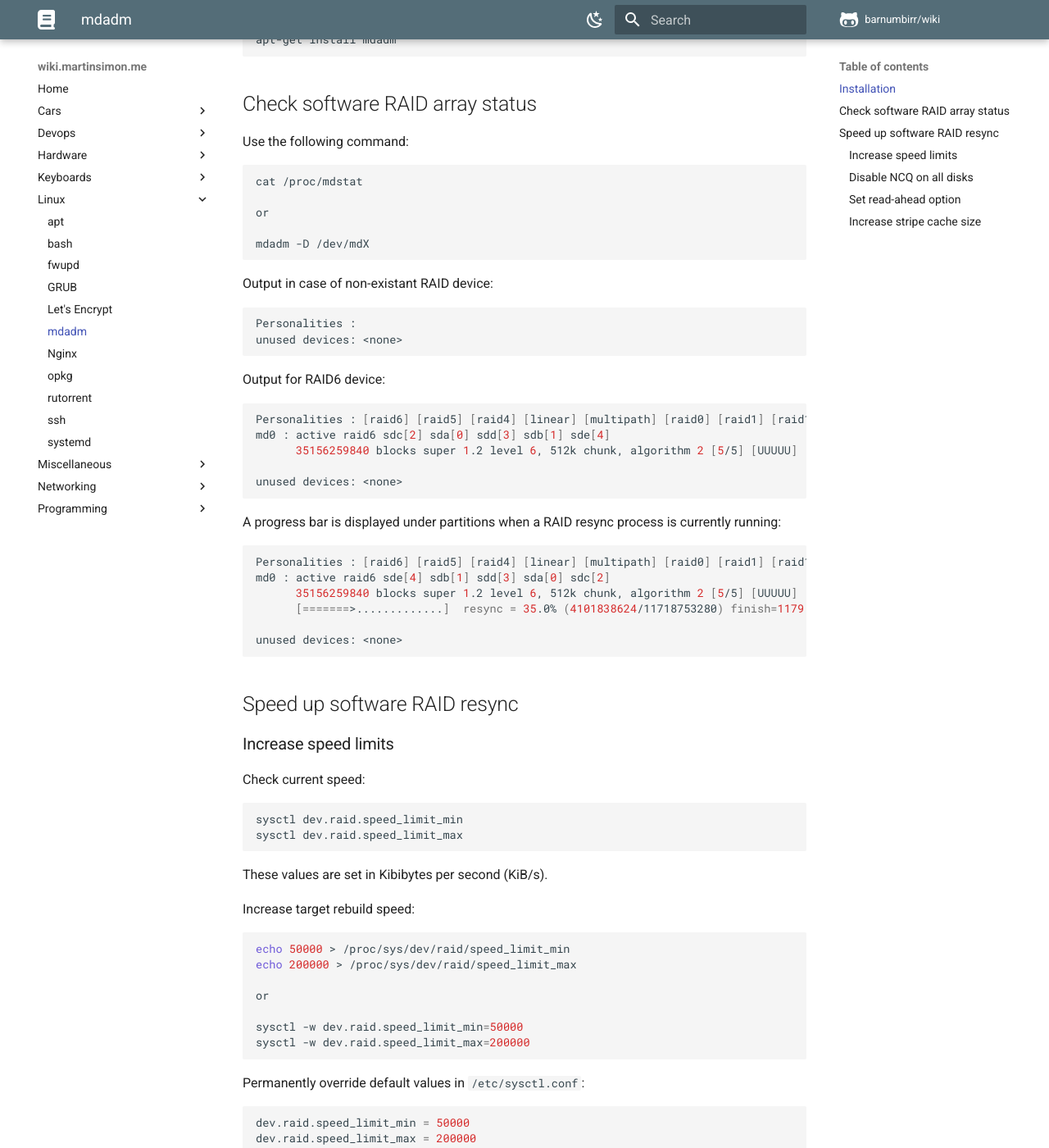
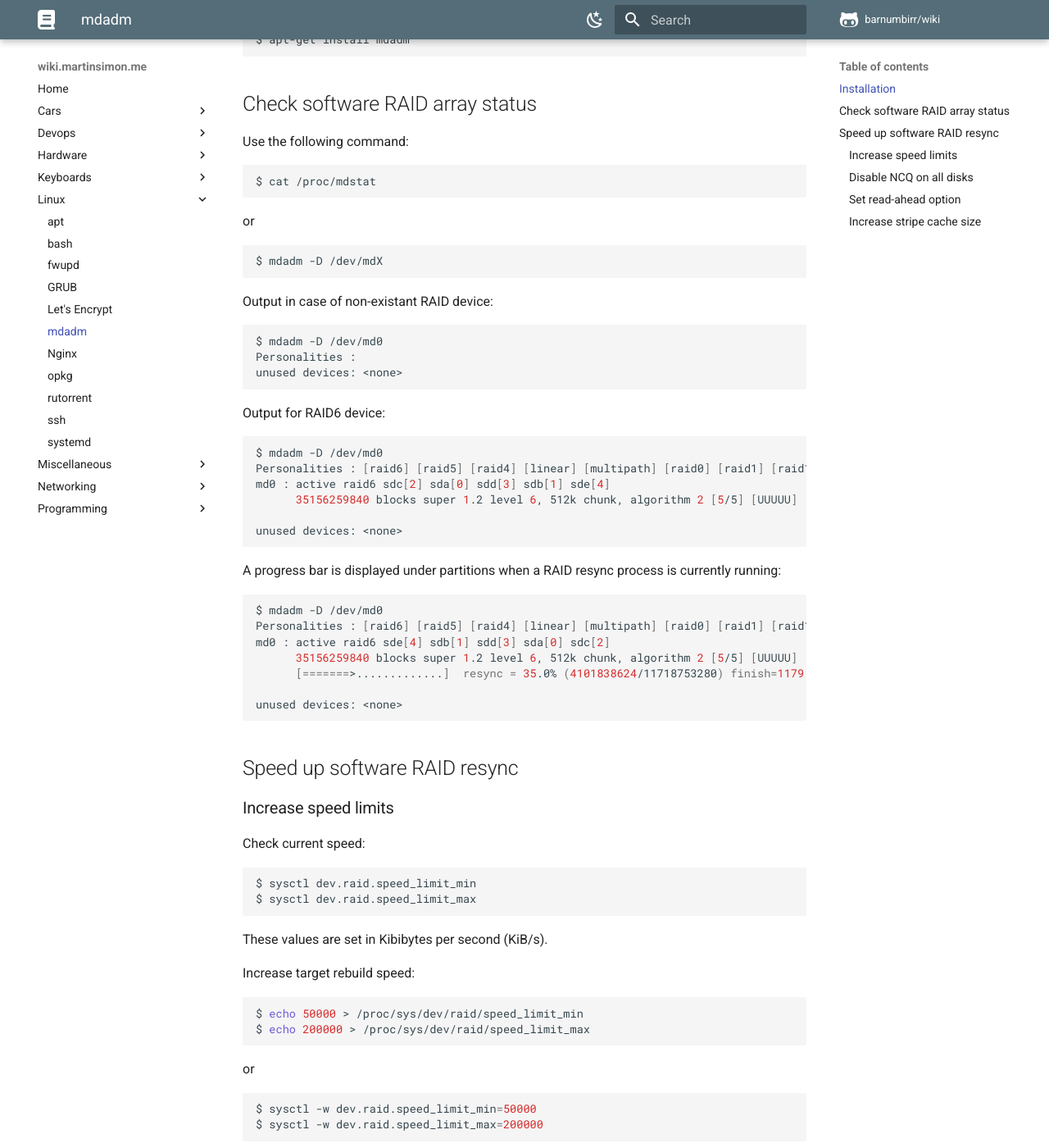
Before and after one commit to barnumbirr/wiki, an MkDocs documentation site: the page built from docs/linux/mdadm.md, in a window 1280 px wide and 1400 px high, scrolled down 202 px. Shown: the whole window at 82% size. Built offline with MkDocs 1.6.1 and Material for MkDocs 9.7.7, drawn with Linux system fonts in a browser that asks for light colours; comment, search, counter and statistics services are not loaded.

Commit message:
code block syntax fixes

````diff
--- a/docs/linux/mdadm.md
+++ b/docs/linux/mdadm.md
@@ -9,7 +9,7 @@ tags: [ 'mdadm', 'RAID', 'software', 'array', 'disk' ]
 ## Installation
 
 ```bash
-apt-get install mdadm
+$ apt-get install mdadm
 ```
 
 ## Check software RAID array status
@@ -17,16 +17,19 @@ apt-get install mdadm
 Use the following command:
 
 ```bash
-cat /proc/mdstat
+$ cat /proc/mdstat
+```
 
 or
 
-mdadm -D /dev/mdX
+```bash
+$ mdadm -D /dev/mdX
 ```
 
 Output in case of non-existant RAID device:
 
 ```bash
+$ mdadm -D /dev/md0
 Personalities :
 unused devices: <none>
 ```
@@ -34,6 +37,7 @@ unused devices: <none>
 Output for RAID6 device:
 
 ```bash
+$ mdadm -D /dev/md0
 Personalities : [raid6] [raid5] [raid4] [linear] [multipath] [raid0] [raid1] [raid10]
 md0 : active raid6 sdc[2] sda[0] sdd[3] sdb[1] sde[4]
       35156259840 blocks super 1.2 level 6, 512k chunk, algorithm 2 [5/5] [UUUUU]
@@ -44,6 +48,7 @@ unused devices: <none>
 A progress bar is displayed under partitions when a RAID resync process is currently running:
 
 ```bash
+$ mdadm -D /dev/md0
 Personalities : [raid6] [raid5] [raid4] [linear] [multipath] [raid0] [raid1] [raid10]
 md0 : active raid6 sde[4] sdb[1] sdd[3] sda[0] sdc[2]
       35156259840 blocks super 1.2 level 6, 512k chunk, algorithm 2 [5/5] [UUUUU]
@@ -59,28 +64,30 @@ unused devices: <none>
 Check current speed:
 
 ```bash
-sysctl dev.raid.speed_limit_min
-sysctl dev.raid.speed_limit_max
+$ sysctl dev.raid.speed_limit_min
+$ sysctl dev.raid.speed_limit_max
 ```
 These values are set in Kibibytes per second (KiB/s).
 
 Increase target rebuild speed:
 
 ```bash
-echo 50000 > /proc/sys/dev/raid/speed_limit_min
-echo 200000 > /proc/sys/dev/raid/speed_limit_max
+$ echo 50000 > /proc/sys/dev/raid/speed_limit_min
+$ echo 200000 > /proc/sys/dev/raid/speed_limit_max
+```
 
 or
 
-sysctl -w dev.raid.speed_limit_min=50000
-sysctl -w dev.raid.speed_limit_max=200000
+```bash
+$ sysctl -w dev.raid.speed_limit_min=50000
+$ sysctl -w dev.raid.speed_limit_max=200000
 ```
 
 Permanently override default values in `/etc/sysctl.conf`:
 
 ```bash
-dev.raid.speed_limit_min = 50000
-dev.raid.speed_limit_max = 200000
+$ dev.raid.speed_limit_min = 50000
+$ dev.raid.speed_limit_max = 200000
 ```
 
 ### Disable NCQ on all disks
@@ -97,13 +104,13 @@ done
 Get the current read-ahead value:
 
 ```bash
-blockdev --getra /dev/mdX
+$ blockdev --getra /dev/mdX
 ```
 
 Set read-ahead (in 512-byte sectors) per RAID device.
 
 ```bash
-blockdev --setra 65536 /dev/mdX
+$ blockdev --setra 65536 /dev/mdX
 ```
 
 ### Increase stripe cache size
@@ -116,5 +123,5 @@ Linux uses 4096B pages. If you use 256 pages for the stripe cache and you have
 *Only available on RAID5 and RAID6 and boost sync performance by 3-6 times.*
 
 ```bash
-echo 4096 > /sys/block/mdX/md/stripe_cache_size
+$ echo 4096 > /sys/block/mdX/md/stripe_cache_size
 ```
````
Also changed, not shown: docs/devops/docker.md (+7 -7 lines), docs/keyboards/lube.md (+1 -1 lines), docs/linux/letsencrypt.md (+23 -15 lines), docs/linux/opkg.md (+1 -1 lines).
